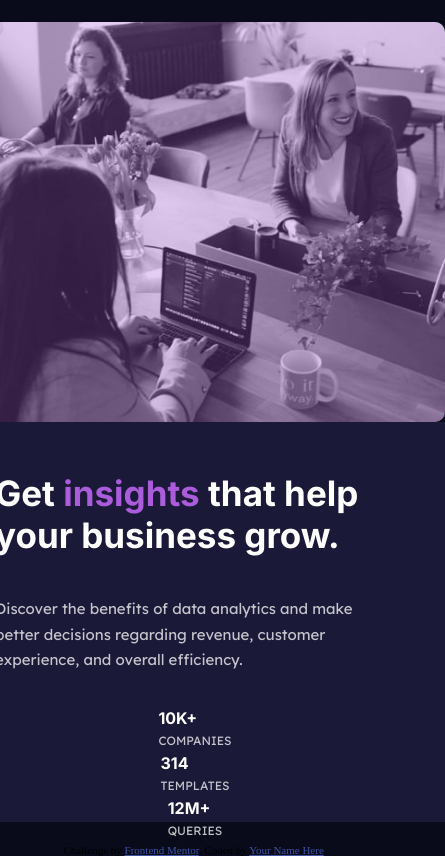
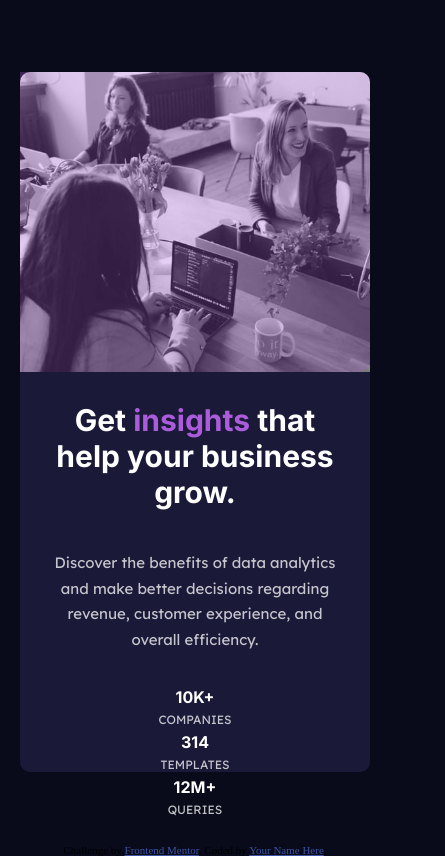
Before and after one commit to Julizajz/stats-preview-card, a plain HTML site: page index.html in a window 390 px wide. Shown: the whole page, 445 px wide, since content can reach past the window. Drawn offline with Linux system fonts and the light colour scheme.

Commit message:
removes border radius, decreases margin to card-1 in media query

```diff
--- a/main.css
+++ b/main.css
@@ -31,7 +31,6 @@ body{
 
 }
 
-
 .card-header span{
     color: 	#aa5cdb;
 }
@@ -51,9 +50,6 @@ body{
     margin: 20px;
     padding: 10px;
 }
-
-
-
 
 .flex-group{
     display: flex;
@@ -105,6 +101,33 @@ img{
 @media screen and (max-width: 700px) {
     .container{
         flex-direction: column-reverse;
+        height: 100%;
+    }
+
+    .img-container{
+        width: 350px;
+        height: 300px;
+    }
+
+    img{
+        border-bottom-right-radius: 0;
+        border-top-left-radius: 10px;
+
+    }
+
+    .card-1{
+      width: 350px;
+      height: 400px;
+      padding: 0;
+      text-align: center;
+      border-top-left-radius: 0;
+      border-bottom-right-radius: 10px;
+    }
+
+    .card-header{
+        font-size: 30px;
+        margin: 20px 10px 5px;
+
     }
 
     .flex-group{
@@ -112,4 +135,6 @@ img{
         align-items: center;
         justify-content: space-around;
     }
+
+
 }
```
